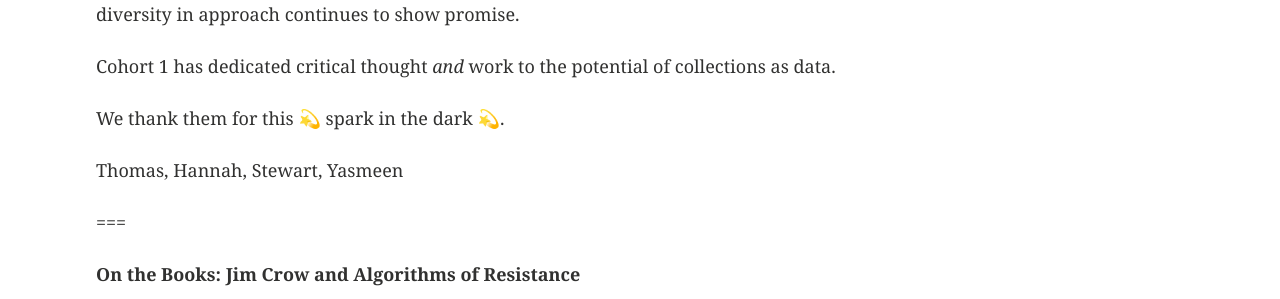
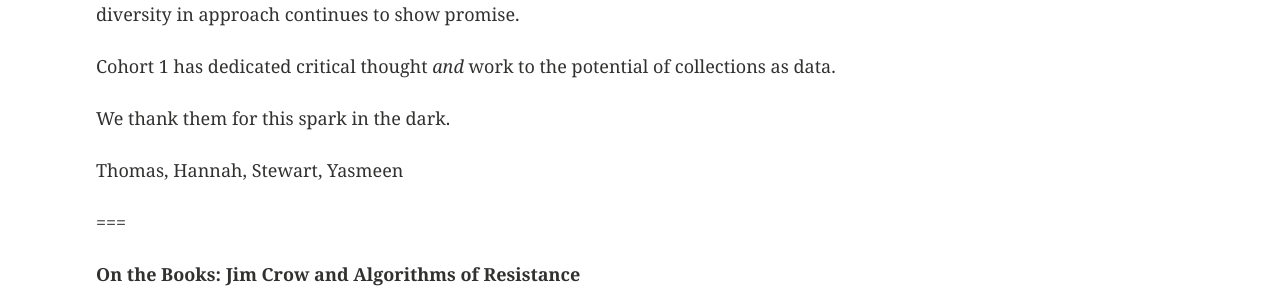
Before and after one commit to collectionsasdata/part2whole, a Jekyll site: the page built from _posts/2020-12-04-spark.markdown, in a window 1280 px wide and 900 px high, scrolled down 521 px. Shown: the part 154-453 px from the top of the window. Built offline with Jekyll 4.4.1, drawn with Linux system fonts in a browser that asks for light colours.

```diff
--- a/_posts/2020-12-04-spark.markdown
+++ b/_posts/2020-12-04-spark.markdown
@@ -12,7 +12,7 @@ Our intention is that these six teams, and the [**six teams that follow them**](
 
 Cohort 1 has dedicated critical thought *and* work to the potential of collections as data.
 
-We thank them for this 💫 spark in the dark 💫.
+We thank them for this spark in the dark.
 
 Thomas, Hannah, Stewart, Yasmeen
 
```
